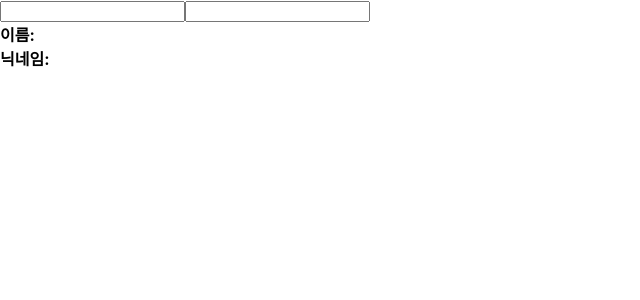
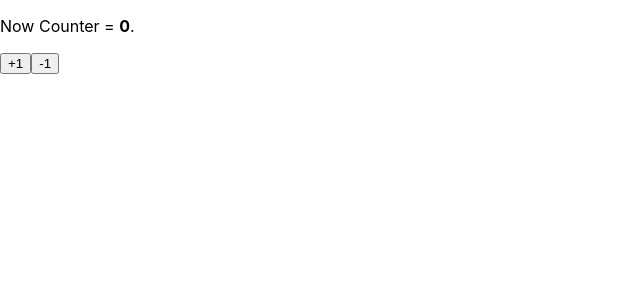
Before and after one commit to Cobluesky/hooks-tutorial, a React (Create React App) app: page / in a window 1280 px wide. Shown: the top 300 px of the page, without its empty margins (0-640 px from the left). Built offline with nearby package versions, Linux system fonts and the light colour scheme.

Commit message:
2022/04/14
react useReducer

```diff
--- a/src/App.js
+++ b/src/App.js
@@ -3,7 +3,7 @@
 import Info from './Info';
 
 const App = () => {
-  return <Info />;
+  return <Counter />;
 }
 
 export default App;
--- a/src/Counter.js
+++ b/src/Counter.js
@@ -1,16 +1,27 @@
 import React from 'react';
-import { useState } from 'react';
+import { useReducer } from 'react';
+
+function reducer(state, action) {
+    switch (action.type) {
+        case 'INCREMENT':
+            return { value: state.value + 1 };
+        case 'DECREMENT':
+            return { value: state.value - 1 };
+        default:
+            return state;
+    }
+}
 
 const Counter = () => {
-    const [value, setValue] = useState(0);
+    const [state, dispatch] = useReducer(reducer, { value: 0 });
 
     return (
         <div>
             <p>
-                Now Counter = <b>{value}</b>.
+                Now Counter = <b>{state.value}</b>.
             </p>
-            <button onClick={() => setValue(value + 1)}> +1 </button>
-            <button onClick={() => setValue(value - 1)}> -1 </button>
+            <button onClick={() => dispatch({ type: 'INCREMENT' })}> +1 </button>
+            <button onClick={() => dispatch({ type: 'DECREMENT' })}> -1 </button>
         </div>
     );
 };
```
